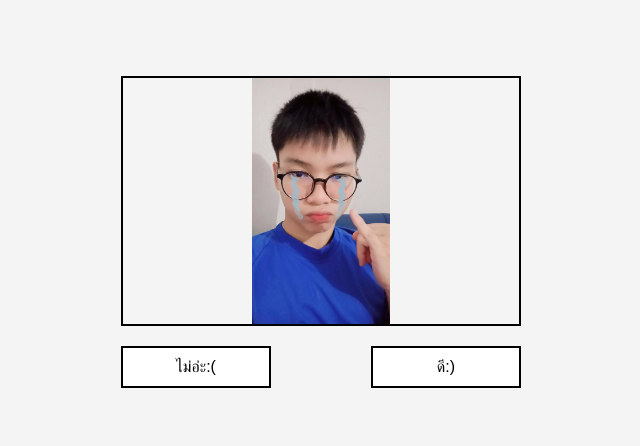
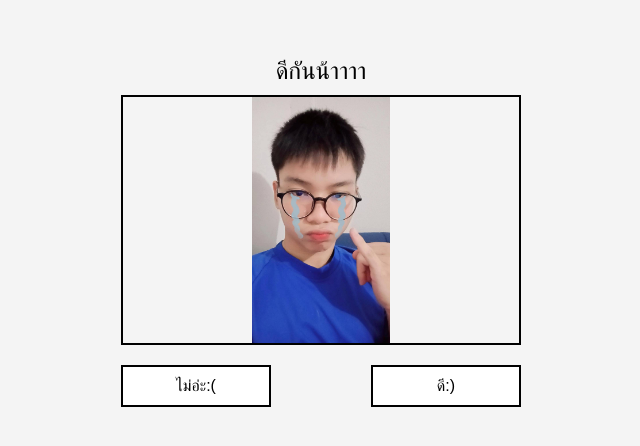
Before and after one commit to NewJewz/-, a plain HTML site: page MEW.html in a window 1280 px wide. Shown: the part 168-614 px from the top of the page, without its empty margins (319-959 px from the left). Drawn offline with Linux system fonts and the light colour scheme.

Commit message:
Update MEW.html

```diff
--- a/MEW.html
+++ b/MEW.html
@@ -5,9 +5,17 @@
     <meta name="viewport" content="width=device-width, initial-scale=1.0">
     <title>โครงงานคอมพิวเตอร์</title>
     <link rel="stylesheet" href="Mew.css">
+    <style>
+        .text-above-image {
+            text-align: center; /* จัดข้อความให้อยู่กลาง */
+            font-size: 24px; /* ขนาดตัวอักษร */
+            margin-bottom: 10px; /* ระยะห่างระหว่างข้อความกับรูป */
+        }
+    </style>
 </head>
 <body>
     <div class="container">
+        <div class="text-above-image">ดีกันน้าาาา</div> <!-- เพิ่มข้อความที่นี่ -->
         <div class="image-container">
             <img src="Deegun.jpg" alt="Center Image" class="responsive-image">
         </div>
```
